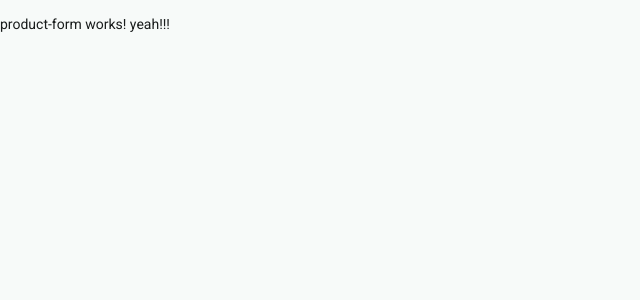
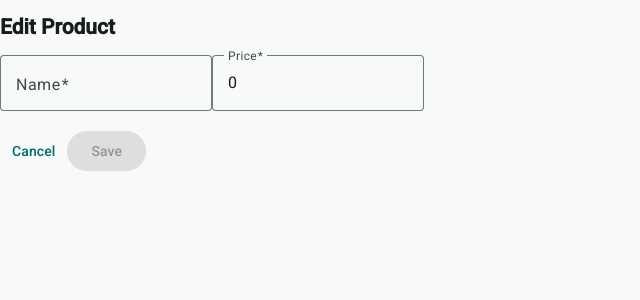
Before and after one commit to crisfromaustria/product-app, an Angular app: page /products/1/edit in a window 1280 px wide. Shown: the top 300 px of the page, without its empty margins (0-640 px from the left). Built offline with nearby package versions, Linux system fonts and the light colour scheme; no server answers.

Commit message:
product-form implemented

```diff
--- a/src/app/features/products/product-form/product-form.html
+++ b/src/app/features/products/product-form/product-form.html
@@ -1 +1,21 @@
-<p>product-form works! yeah!!!</p>
+<h2>{{ editId() ? 'Edit Product' : 'New Product' }}</h2>
+
+<form [formGroup]="form" (ngSubmit)="save()">
+  <mat-form-field appearance="outline">
+    <mat-label>Name</mat-label>
+    <input matInput formControlName="name" />
+    @if (form.controls.name.hasError('required')) {
+      <mat-error>Name is required</mat-error>
+    }
+  </mat-form-field>
+
+  <mat-form-field appearance="outline">
+    <mat-label>Price</mat-label>
+    <input matInput type="number" formControlName="price" />
+  </mat-form-field>
+
+  <div>
+    <button mat-button type="button" (click)="cancel()">Cancel</button>
+    <button mat-raised-button color="primary" type="submit" [disabled]="form.invalid">Save</button>
+  </div>
+</form>
--- a/src/app/features/products/product-form/product-form.ts
+++ b/src/app/features/products/product-form/product-form.ts
@@ -1,9 +1,57 @@
-import { Component } from '@angular/core';
+import { Component, inject, OnInit, signal } from '@angular/core';
+import { ActivatedRoute, Router } from '@angular/router';
+import { FormBuilder, ReactiveFormsModule, Validators } from '@angular/forms';
+import { ProductsService } from '../../../api';
+import { MatFormFieldModule } from '@angular/material/form-field';
+import { MatInputModule } from '@angular/material/input';
+import { MatButtonModule } from '@angular/material/button';
 
 @Component({
   selector: 'app-product-form',
-  imports: [],
+  imports: [ReactiveFormsModule, MatFormFieldModule, MatInputModule, MatButtonModule],
   templateUrl: './product-form.html',
   styleUrl: './product-form.scss',
 })
-export class ProductForm {}
+export class ProductForm implements OnInit {
+  private productsService = inject(ProductsService);
+  private router = inject(Router);
+  private route = inject(ActivatedRoute);
+  private fb = inject(FormBuilder);
+
+  editId = signal<string | null>(null);
+
+  form = this.fb.group({
+    name: ['', [Validators.required, Validators.minLength(1)]],
+    price: [0, Validators.required]
+  });
+
+  ngOnInit(): void {
+    const id = this.route.snapshot.paramMap.get('id');
+    if (id) {
+      this.editId.set(id);
+      this.productsService.getById(id).subscribe(product => {
+        this.form.patchValue({ name: product.name, price: product.price });
+      });
+    }
+  }
+
+  save(): void {
+    if (this.form.invalid) return;
+
+    const request = {
+      name: this.form.value.name!,
+      price: this.form.value.price ?? undefined
+    };
+
+    const id = this.editId();
+    const operation = id
+      ? this.productsService.update(id, request)
+      : this.productsService.create(request);
+
+    operation.subscribe(() => this.router.navigate(['/products']));
+  }
+
+  cancel(): void {
+    this.router.navigate(['/products']);
+  }
+}
```
